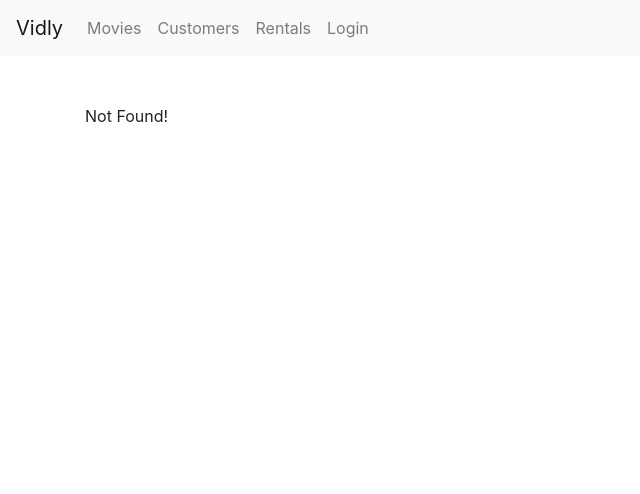
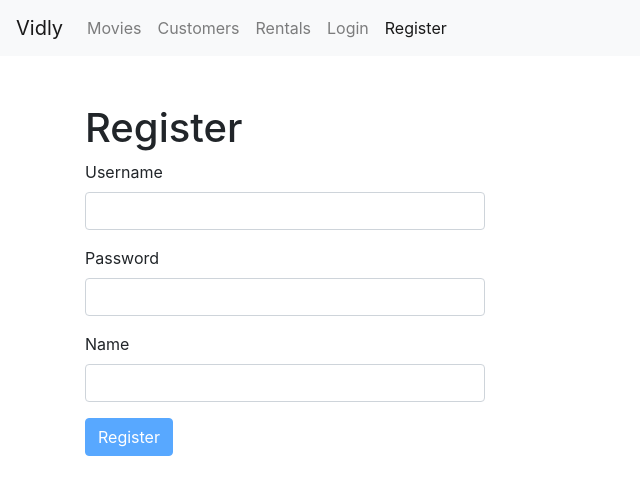
Before and after one commit to satyam-dev/react_vidly, a React (Create React App) app: page /register in a window 1280 px wide. Before the commit this address led to /not-found. Shown: the top 494 px of the page, without its empty margins (0-640 px from the left). Built offline with nearby package versions, Linux system fonts and the light colour scheme.

Commit message:
register form

```diff
--- a/src/App.js
+++ b/src/App.js
@@ -8,6 +8,7 @@
 import NotFound from "./components/notFound";
 import MoviesForm from "./components/moviesForm";
 import LoginForm from "./components/loginForm";
+import RegisterForm from "./components/registerForm";
 function App() {
   return (
     <React.Fragment>
@@ -16,6 +17,7 @@
         <Switch>
           <Route path="/movies/:id" component={MoviesForm}></Route>
           <Route path="/login" component={LoginForm}></Route>
+          <Route path="/register" component={RegisterForm}></Route>
           <Route path="/movies" component={Movies}></Route>
           <Route path="/customers" component={Customers}></Route>
           <Route path="/rentals" component={Rentals}></Route>
--- a/src/components/common/navbar.jsx
+++ b/src/components/common/navbar.jsx
@@ -26,6 +26,11 @@
               Login
             </NavLink>
           </li>
+          <li className="nav-item">
+            <NavLink className="nav-link" to="/register">
+              Register
+            </NavLink>
+          </li>
         </ul>
       </div>
     </nav>
--- /dev/null
+++ b/src/components/registerForm.jsx
@@ -0,0 +1,37 @@
+import React from "react";
+import Form from "./common/form";
+import Joi from "joi-browser";
+class RegisterForm extends Form {
+  state = {
+    data: {
+      username: "",
+      password: "",
+      name: "",
+    },
+    errors: {},
+  };
+
+  schema = {
+    username: Joi.string().required().email().label("Username"),
+    password: Joi.string().required().min(5).label("Password"),
+    name: Joi.string().required().label("Name"),
+  };
+  render() {
+    return (
+      <React.Fragment>
+        <h1>Register</h1>
+        <form onSubmit={this.handleSubmit} style={{ maxWidth: "400px" }}>
+          <div className="form-group">
+            {this.renderInput("username", "Username")}
+            {this.renderInput("password", "Password", "password")}
+            {this.renderInput("name", "Name")}
+            {this.renderSubmit("Register")}
+          </div>
+        </form>
+      </React.Fragment>
+    );
+  }
+  doSubmit = (e) => {};
+}
+
+export default RegisterForm;
```
